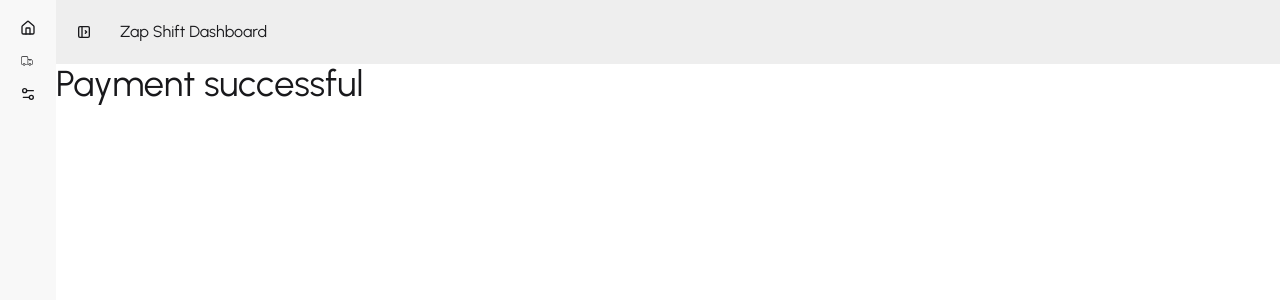
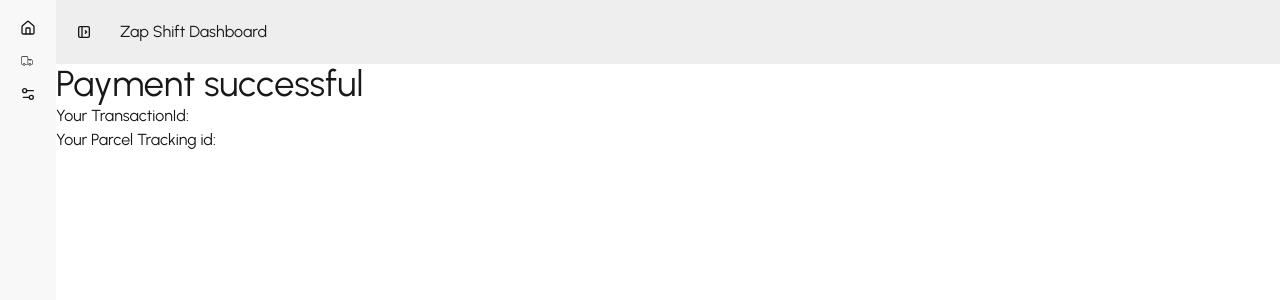
Before and after one commit to Tanvi183/Zap-shift-frontend, a React (Vite) app: page /dashboard/payment-success in a window 1280 px wide. Shown: the top 300 px of the page. Built offline with nearby package versions, Linux system fonts and the light colour scheme; no server answers; sample sign-in values are in the browser's storage.

Commit message:
display transaction id and tracking id

```diff
--- a/src/pages/Dashboard/Payment/PaymentSuccess.jsx
+++ b/src/pages/Dashboard/Payment/PaymentSuccess.jsx
@@ -1,4 +1,4 @@
-import React, { useEffect } from "react";
+import React, { useEffect, useState } from "react";
 import { useSearchParams } from "react-router";
 import useAxiosSecure from "../../../hooks/useAxiosSecure";
 
@@ -6,6 +6,7 @@ const PaymentSuccess = () => {
   const [searchParams] = useSearchParams();
   const sessionId = searchParams.get("session_id");
   const axiosSecure = useAxiosSecure();
+  const [paymentInfo, setPaymentInfo] = useState({});
 
   // console.log(sessionId);
 
@@ -15,6 +16,10 @@ const PaymentSuccess = () => {
         .patch(`/payment-success?session_id=${sessionId}`)
         .then((res) => {
           console.log(res.data);
+          setPaymentInfo({
+            transactionId: res.data.transactionId,
+            trackingId: res.data.trackingId,
+          });
         });
     }
   }, [sessionId, axiosSecure]);
@@ -22,6 +27,8 @@ const PaymentSuccess = () => {
   return (
     <div>
       <h2 className="text-4xl">Payment successful</h2>
+      <p>Your TransactionId: {paymentInfo.transactionId}</p>
+      <p>Your Parcel Tracking id: {paymentInfo.trackingId}</p>
     </div>
   );
 };
--- a/src/pages/sendParcel/SendParcel.jsx
+++ b/src/pages/sendParcel/SendParcel.jsx
@@ -1,6 +1,6 @@
 import React, { useState } from "react";
 import { useForm, useWatch } from "react-hook-form";
-import { useLoaderData } from "react-router";
+import { useLoaderData, useNavigate } from "react-router";
 import Swal from "sweetalert2";
 import useAxiosSecure from "../../hooks/useAxiosSecure";
 import useAuth from "../../hooks/useAuth";
@@ -9,6 +9,7 @@ const SendParcel = () => {
   const [parcelType, setParcelType] = useState("document");
   const axiosSecure = useAxiosSecure();
   const { user } = useAuth();
+  const navigate = useNavigate();
 
   const {
     register,
@@ -83,13 +84,15 @@ const SendParcel = () => {
       showCancelButton: true,
       confirmButtonColor: "#3085d6",
       cancelButtonColor: "#d33",
-      confirmButtonText: "I agree!",
+      confirmButtonText: "Confirm and Continue Payment!",
     }).then((result) => {
       if (result.isConfirmed) {
         // save the parcel info to database
         axiosSecure.post("/parcels", data).then((res) => {
           console.log("after saving parcel", res.data);
 
+          if (res.data.insertedId) {
+            navigate("/dashboard/my-parcels");
             // Success message here
             Swal.fire({
               title: "Parcel Submitted!",
@@ -97,6 +100,7 @@ const SendParcel = () => {
               icon: "success",
               confirmButtonColor: "#3085d6",
             });
+          }
         });
       }
     });
```
Lines whose indentation alone changed are shown as unchanged.
